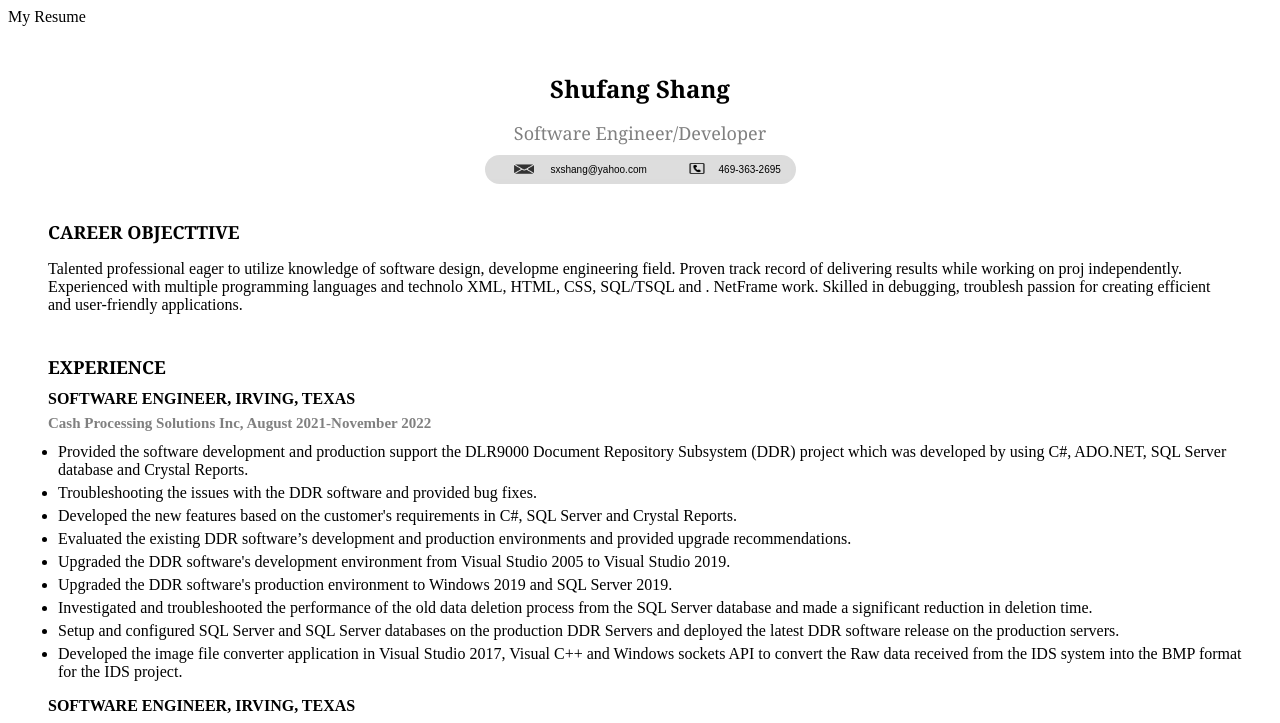
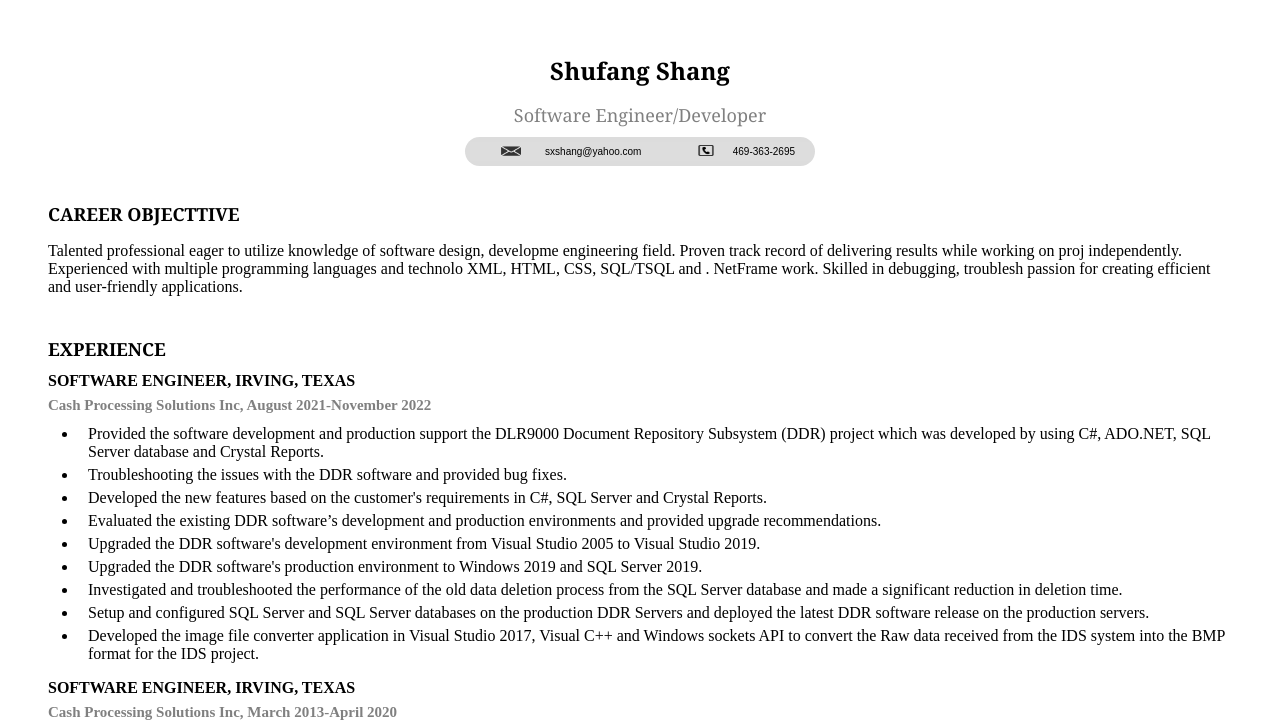
Before and after one commit to ShufangShang/Resume, a plain HTML site: page Resume/index.html in a window 1280 px wide. Shown: the top 723 px of the page. Drawn offline with Linux system fonts and the light colour scheme.

Commit message:
Updated resume

```diff
--- a/Resume/index.html
+++ b/Resume/index.html
@@ -1,7 +1,7 @@
 <!DOCTYPE html>
 <html>
     <head>
-    <tile>My Resume</tile>
+    <title>My Resume</title>
 
     <meta name="viewport" content="width=device-width, initial-scale=1" />
     <link rel="stylesheet" type="text/css" href="main.css">
--- a/Resume/main.css
+++ b/Resume/main.css
@@ -1,12 +1,3 @@
-/*.header
-{
-    font-family:Georgia, 'Times New Roman', Times, serif;
-    font-size: 24px;
-    position: relative;
-    font-weight: 700;
-    text-align: center;
-}
-*/
 
 .container {
     position: relative;
@@ -36,6 +27,7 @@ h2 {
 .contact {
     font-family: arial, sans-serif;
     border-collapse: collapse;
+    min-width: 340px;
     width: 25%;
     text-align: center;
     border-style:hidden;
@@ -50,6 +42,7 @@ h2 {
     border: 1px solid #dddddd;
     text-align: center;
   }
+
 
   tr:nth-child(odd) {
     background-color: #dddddd;
@@ -186,7 +179,7 @@ h2 {
 .tasklist{
   padding-top: 0px;
   position: relative;
-  padding-left: 10px;
+  padding-left: 30px;
   padding-bottom:0px;
 
 }
@@ -196,6 +189,7 @@ h2 {
     overflow-wrap: break-word;
     text-align: left;
     padding-bottom: 5px;
+    padding-left: 10px;
 }
 
 .education {
```
